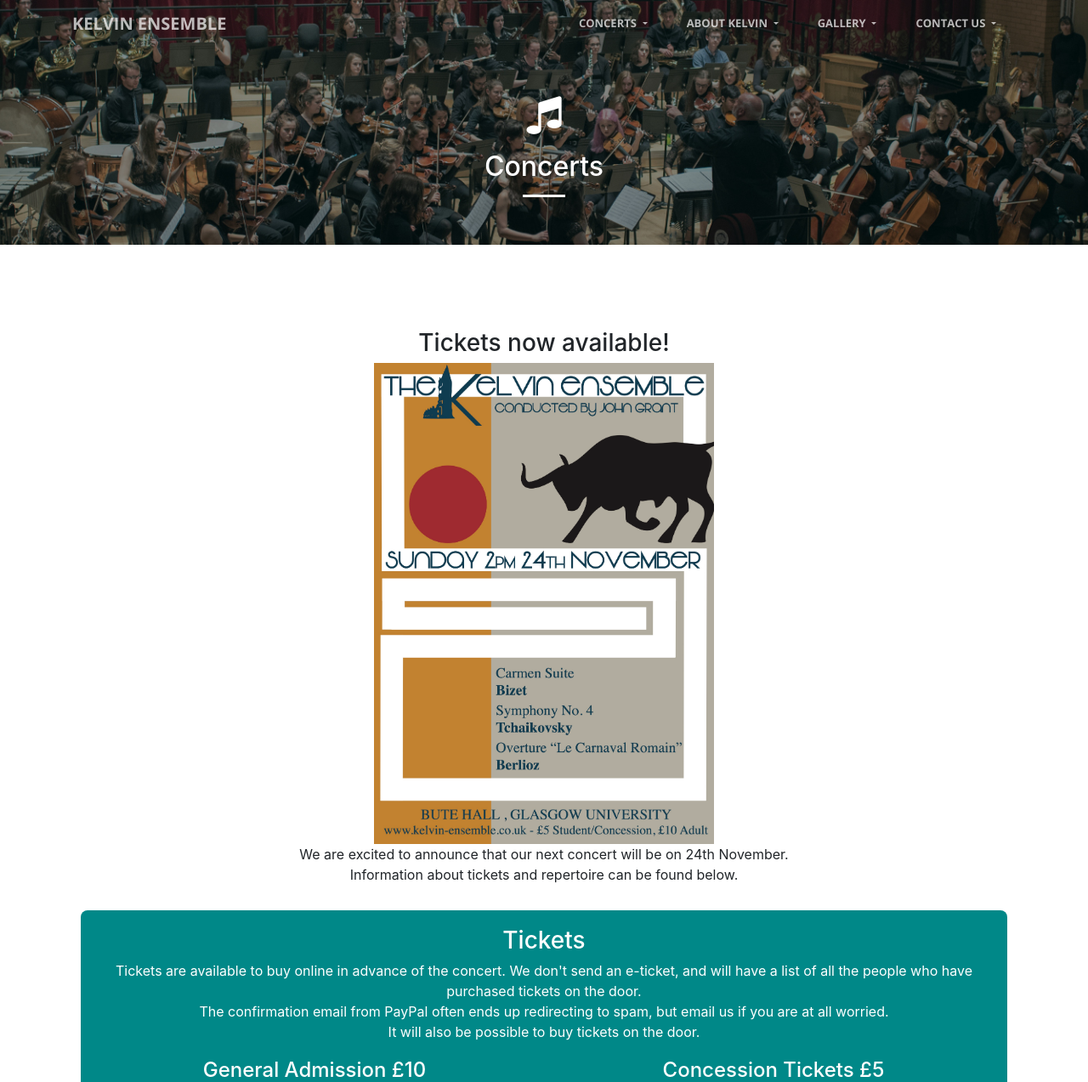
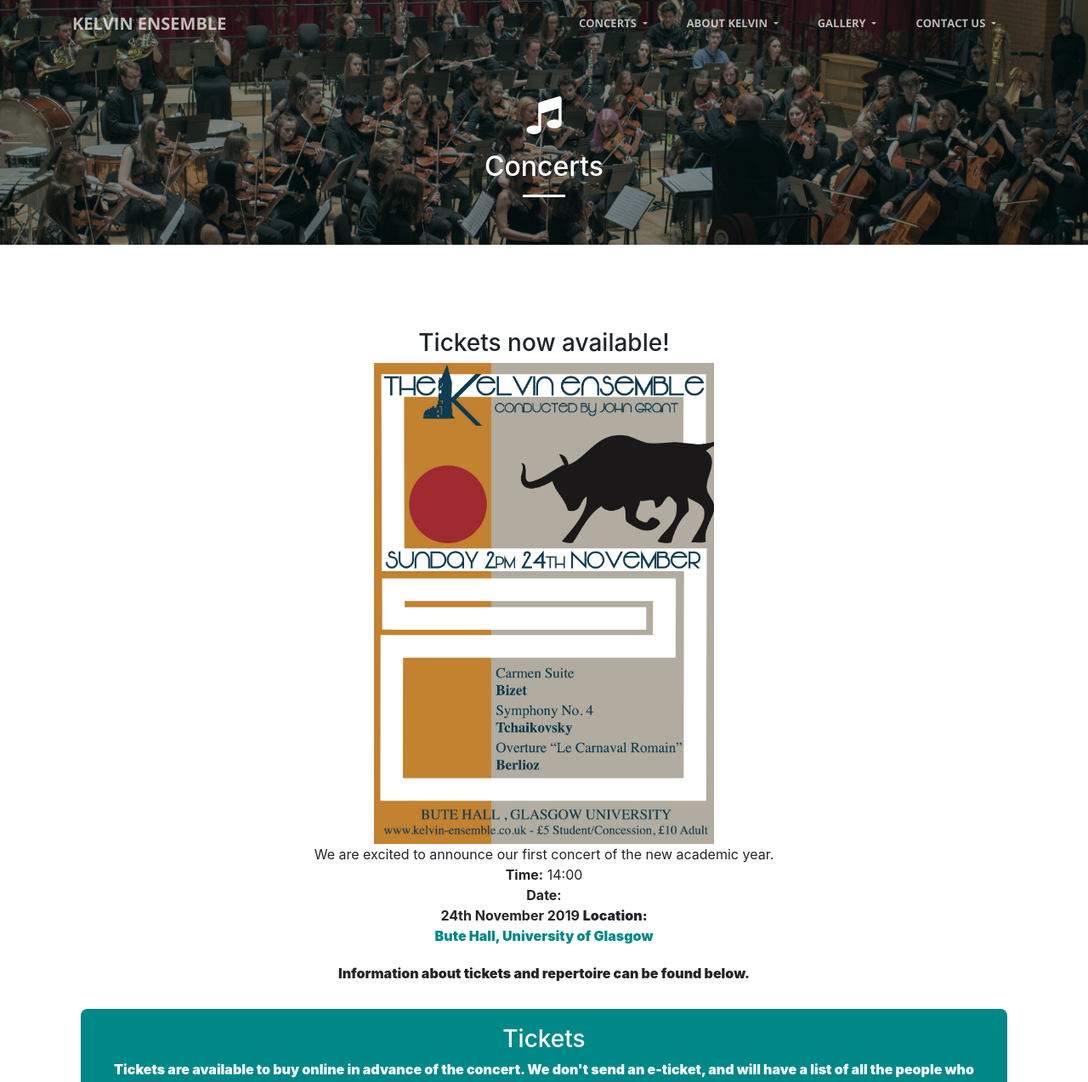
Before and after one commit to Kelvin-Ensemble/kelvin, a Django app: page /concerts in a window 1280 px wide. Shown: the top 1273 px of the page at 85% size. Run offline with Django 3.2, Linux system fonts and the light colour scheme; some libraries are stand-ins or nearby versions.

Commit message:
Updated concert details and calendar syntax

```diff
--- a/kelvin/website/templates/website/concerts.html
+++ b/kelvin/website/templates/website/concerts.html
@@ -25,7 +25,13 @@ Concerts
 {% block content %}
 <h3> Tickets now available! </h3>
 <img src="{% static 'website/media/img/concerts/nov19.jpg' %}" alt="November 2019" width="400">
-<p> We are excited to announce that our next concert will be on 24th November. <br>  Information about tickets and repertoire can be found below.  </p>
+    <p> We are excited to announce our first concert of the new academic year. <br>
+    <b>Time:</b> 14:00 <br>
+    <b>Date:</br> 24th November 2019
+    <b>Location:</br> <a href="https://frontdoor.spa.gla.ac.uk/map/embedded.html#!/?to=1040420">Bute Hall, University of Glasgow</a>
+    </p>
+
+    <p> Information about tickets and repertoire can be found below.  </p>
 
 <!--<h3>Kelvin Tour</h3>
 <p>We are going on tour! Kelvin Chamber Orchestra will be playing three concerts. Venues and dates below.</p>
--- a/kelvin/website/templates/website/players/calendar.html
+++ b/kelvin/website/templates/website/players/calendar.html
@@ -34,7 +34,7 @@ Rehearsals and other events will be added to the calendar below as they are sche
 <b> Calendar Address: </b> https://calendar.google.com/calendar/ical/webmaster%40kelvin-ensemble.co.uk/public/basic.ics
 </p>
 <p>
-The Kelvin Calendar can be synced with the calendar app on your phone/laptop by adding it to your email account.  This way, any changes to rehearsal times will automatically appear on your device! Click for <a href="https://support.google.com/calendar/answer/37100?co=GENIE.Platform%3DDesktop&hl=en">Gmail Instructions </a>, <a href="https://support.apple.com/en-gb/HT202361">iCloud Instructions </a>, <a href="https://support.office.com/en-gb/article/import-or-subscribe-to-a-calendar-in-outlook-com-cff1429c-5af6-41ec-a5b4-74f2c278e98c">Outlook.com Instructions </a>, <a href="https://support.office.com/en-gb/article/import-or-subscribe-to-a-calendar-in-outlook-on-the-web-503ffaf6-7b86-44fe-8dd6-8099d95f38df">Microsoft Exchange (Uni Email) Instructions </a>.  If you have any problems with this, <a href="mailto:webmaster@kelvin-ensemble.co.uk">please email the webmaster</a>!
+The Kelvin Calendar can be synced with the calendar app on your phone/laptop by adding the above address to your email account.  This way, any changes to concerts, rehearsal times, and other events will automatically update on your device! Click for <a href="https://support.google.com/calendar/answer/37100?co=GENIE.Platform%3DDesktop&hl=en">Gmail Instructions</a>, <a href="https://support.apple.com/en-gb/HT202361">iCloud Instructions</a>, <a href="https://support.office.com/en-gb/article/import-or-subscribe-to-a-calendar-in-outlook-com-cff1429c-5af6-41ec-a5b4-74f2c278e98c">Outlook.com Instructions</a>, <a href="https://support.office.com/en-gb/article/import-or-subscribe-to-a-calendar-in-outlook-on-the-web-503ffaf6-7b86-44fe-8dd6-8099d95f38df">Microsoft Exchange (Uni Email) Instructions</a>.  If you have any problems with this, <a href="mailto:webmaster@kelvin-ensemble.co.uk">please email the webmaster</a>!
 </p>
 
 <p>
```
